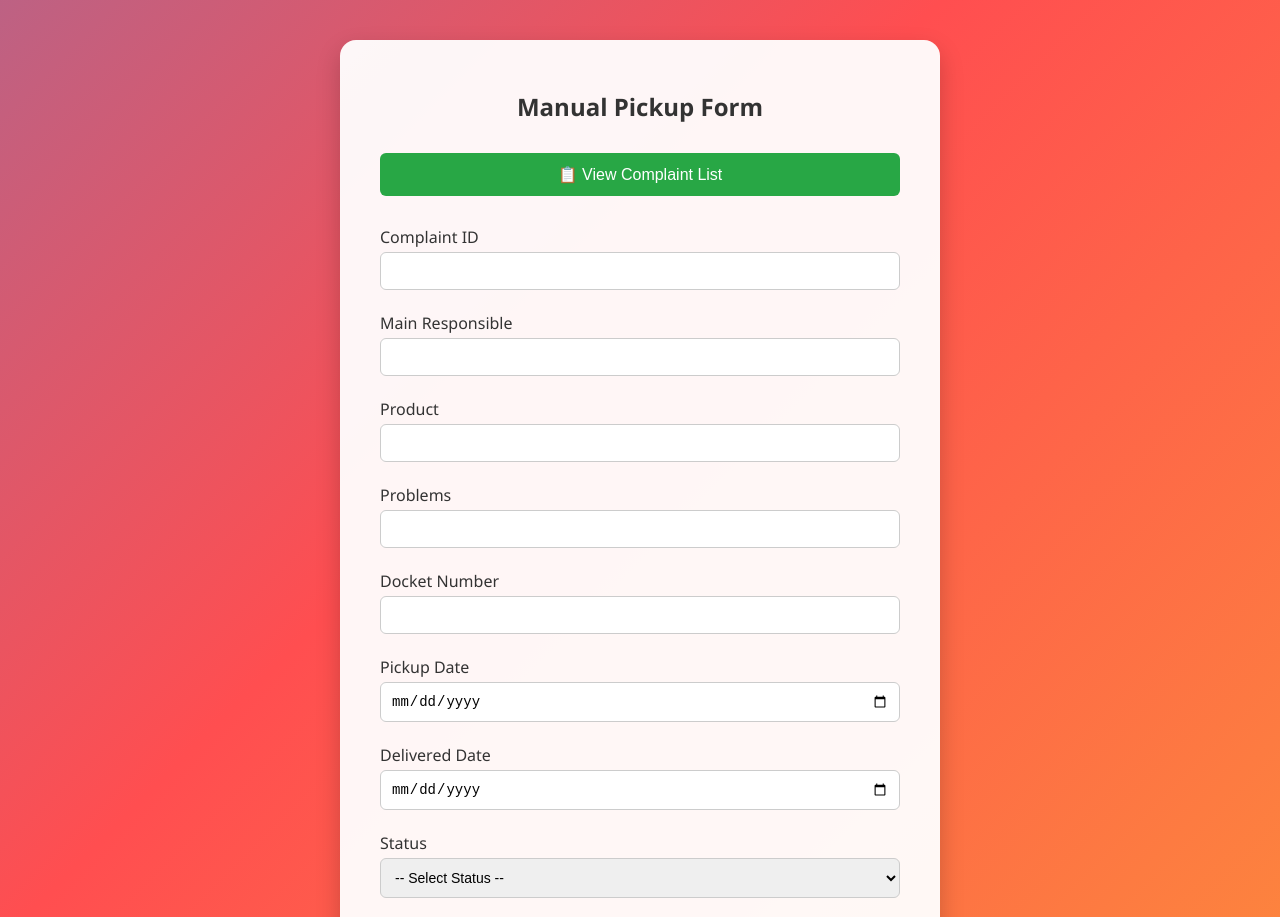
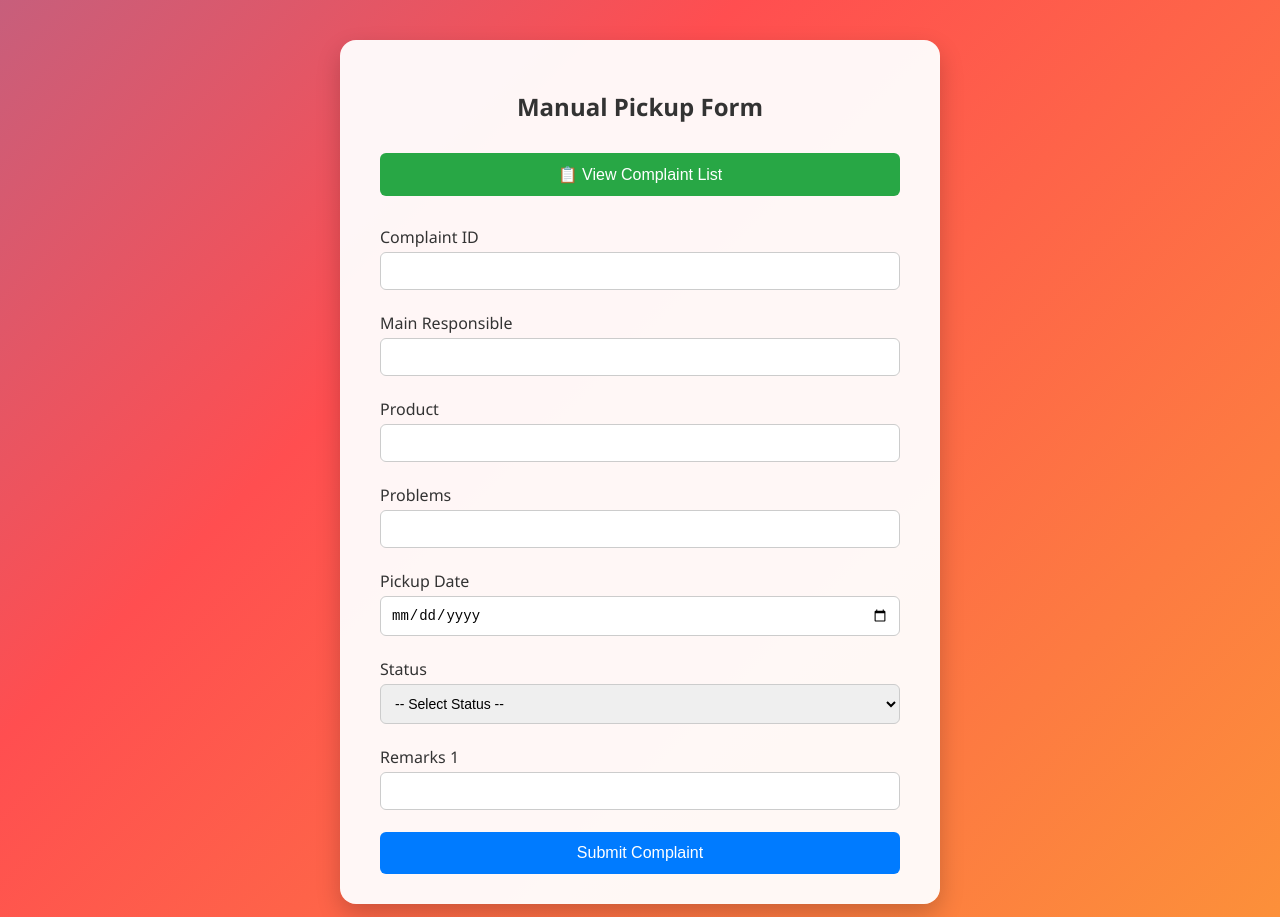
Before and after one commit to subhambarma/Service, a plain HTML site: page Manual-Pickup-Tithi.html in a window 1280 px wide. Shown: the top 917 px of the page. Drawn offline with Linux system fonts and the light colour scheme.

Commit message:
Manual-Pickup-Tithi.html

```diff
--- a/Manual-Pickup-Tithi.html
+++ b/Manual-Pickup-Tithi.html
@@ -121,13 +121,13 @@
       <label>Problems
         <input name="problems" />
       </label>
-      <label>Docket Number
+      <label class="hidden">Docket Number
         <input name="docketNumber" />
       </label>
       <label>Pickup Date
         <input type="date" name="pickupDate" />
       </label>
-      <label>Delivered Date
+      <label class="hidden">Delivered Date
         <input type="date" name="deliveredDate" />
       </label>
       <label>Status
```
